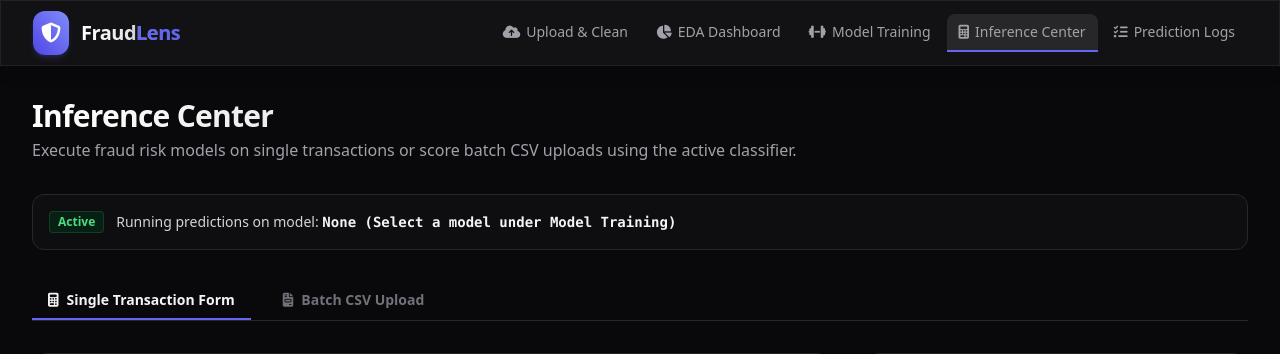
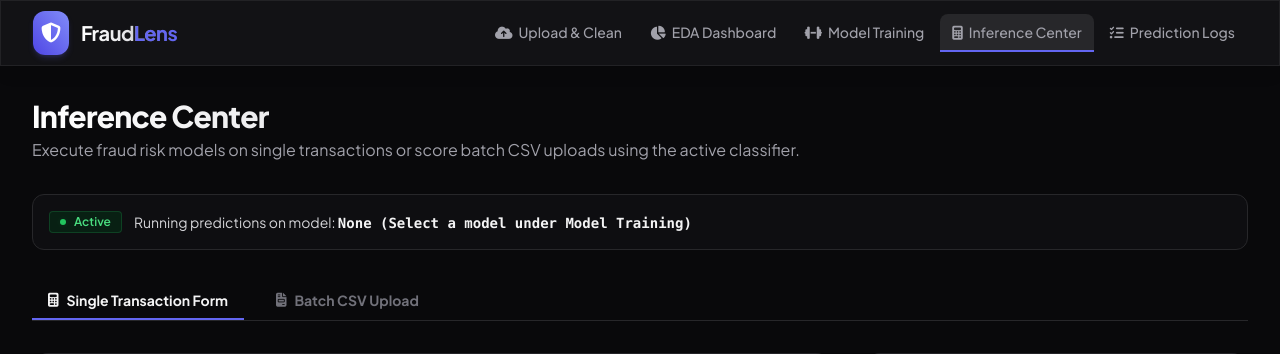
Before and after one commit to abhiishekbisht/Fraud-Detection, a FastAPI app: page /predict-dashboard in a window 1280 px wide. Shown: the top 354 px of the page. Run offline with FastAPI, Linux system fonts and the light colour scheme; data that the repository does not hold is empty; some libraries are stand-ins or nearby versions.

Commit message:
improve typography with Plus Jakarta Sans and animate active model badges

```diff
--- a/app/templates/base.html
+++ b/app/templates/base.html
@@ -8,12 +8,19 @@
     <script src="https://cdn.tailwindcss.com"></script>
     <!-- FontAwesome for icons -->
     <link rel="stylesheet" href="https://cdnjs.cloudflare.com/ajax/libs/font-awesome/6.4.0/css/all.min.css">
+    <!-- Plus Jakarta Sans Font -->
+    <link rel="preconnect" href="https://fonts.googleapis.com">
+    <link rel="preconnect" href="https://fonts.gstatic.com" crossorigin>
+    <link href="https://fonts.googleapis.com/css2?family=Plus+Jakarta+Sans:wght@400;500;600;700;800&display=swap" rel="stylesheet">
     <!-- Chart.js CDN -->
     <script src="https://cdn.jsdelivr.net/npm/chart.js"></script>
     <script>
         tailwind.config = {
             theme: {
                 extend: {
+                    fontFamily: {
+                        sans: ['"Plus Jakarta Sans"', 'sans-serif'],
+                    },
                     colors: {
                         brand: {
                             50: '#eef2ff',
--- a/app/templates/predict.html
+++ b/app/templates/predict.html
@@ -13,7 +13,13 @@
     <!-- Active Model Alert Badge -->
     <div id="active-model-alert" class="hidden bg-zinc-900/40 border border-zinc-800 rounded-xl p-4 flex items-center justify-between text-sm">
         <div class="flex items-center space-x-3 text-zinc-300">
-            <span class="px-2 py-0.5 bg-green-950/60 text-green-400 border border-green-800/50 rounded font-semibold text-xs">Active</span>
+            <span class="inline-flex items-center px-2.5 py-0.5 bg-green-950/60 text-green-400 border border-green-800/50 rounded font-semibold text-xs">
+                <span class="relative flex h-1.5 w-1.5 mr-2">
+                    <span class="animate-ping absolute inline-flex h-full w-full rounded-full bg-green-400 opacity-75"></span>
+                    <span class="relative inline-flex rounded-full h-1.5 w-1.5 bg-green-500"></span>
+                </span>
+                Active
+            </span>
             <span>Running predictions on model: <span id="active-model-name" class="font-bold text-zinc-100 font-mono"></span></span>
         </div>
         <span class="text-zinc-500 text-xs" id="active-model-timestamp"></span>
```
Also changed, not shown: app/templates/train.html (+7 -1 lines).
